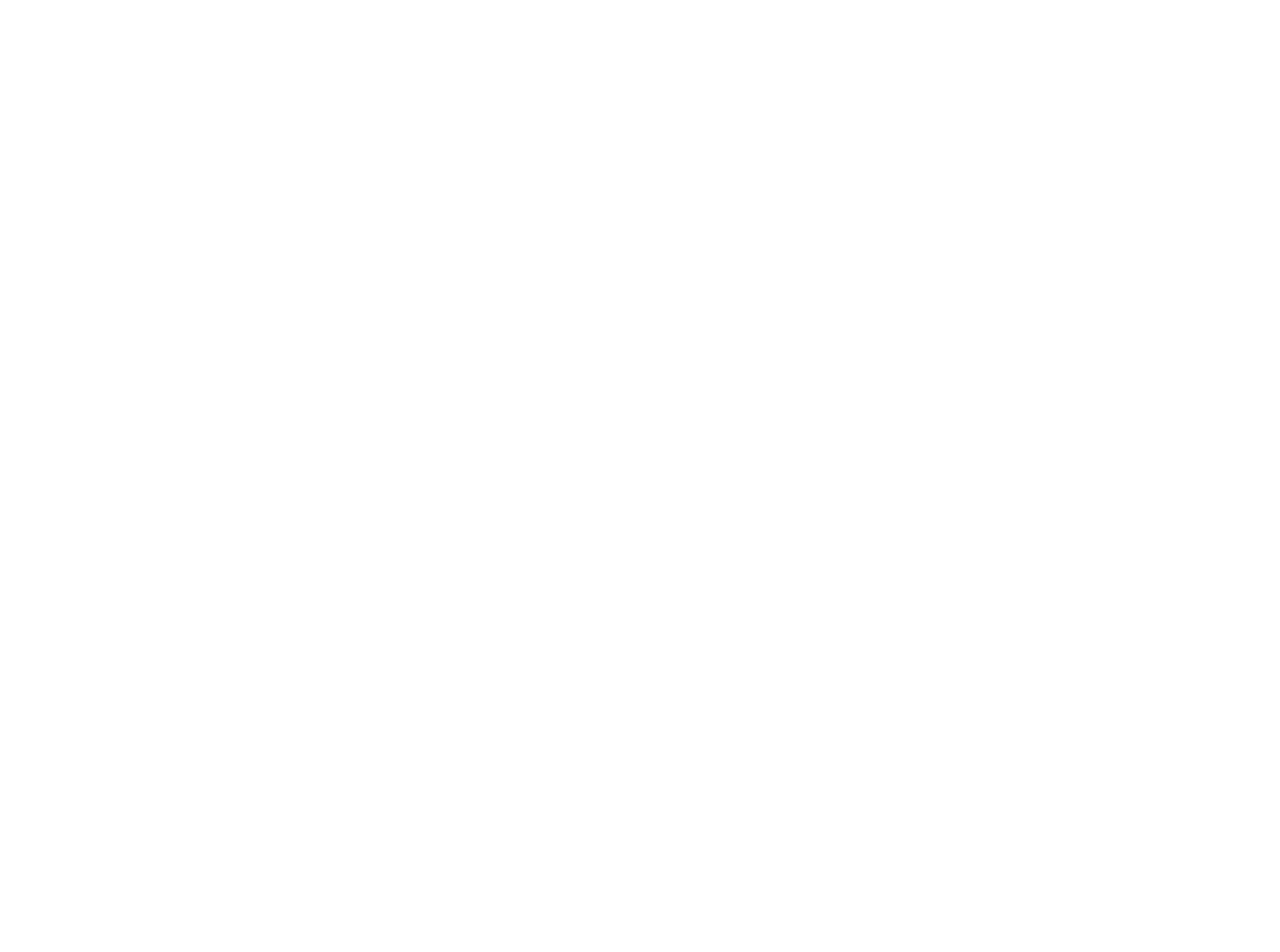
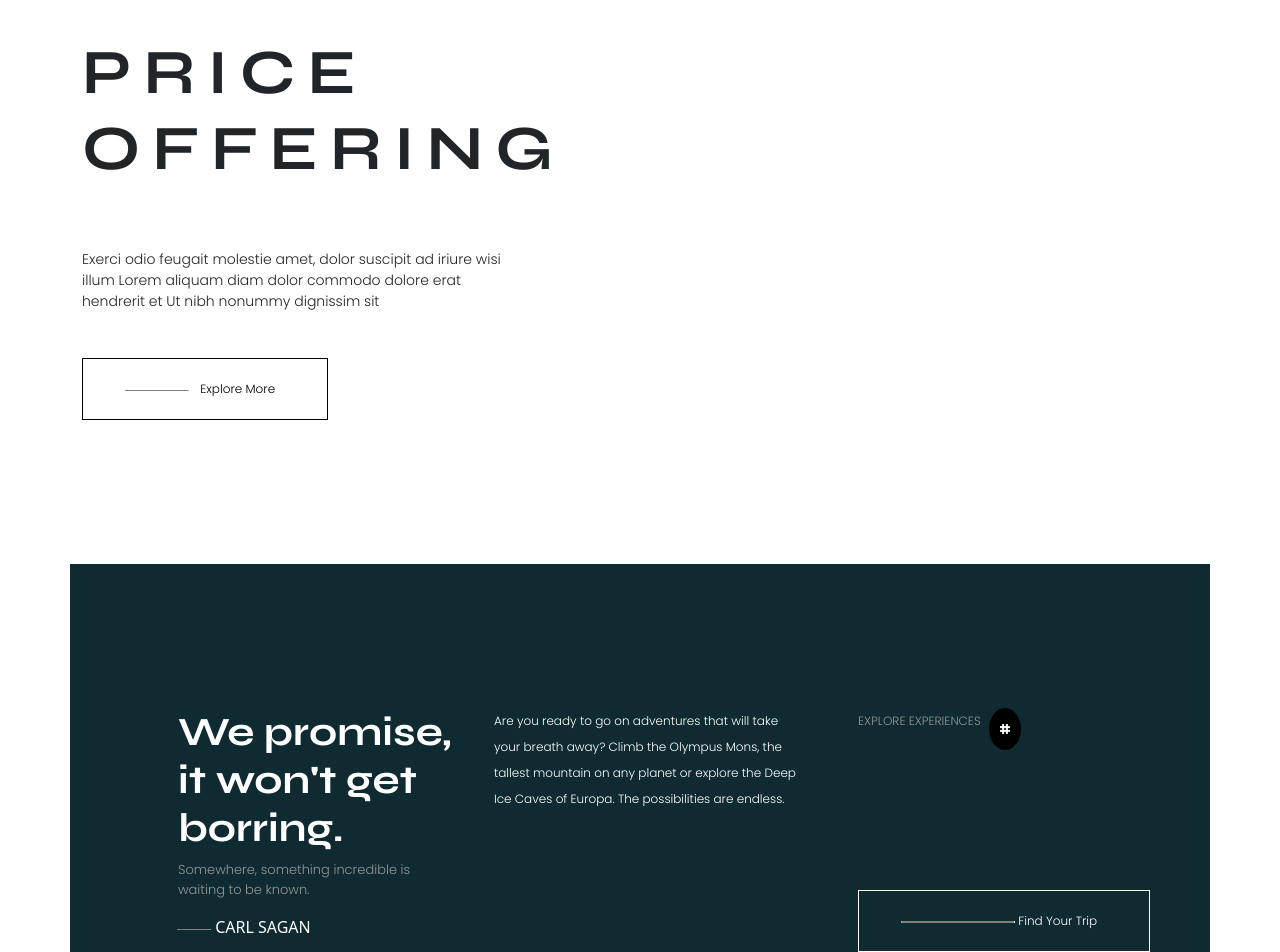
Before and after one commit to rofinurhakim/Star-FE-Test, a React (Create React App) app: page / in a window 1280 px wide. Shown: the part 740-1692 px from the top of the page. Before the commit the page ends 800 px from the top, so only its background shows below. Built offline with nearby package versions, Linux system fonts and the light colour scheme.

Commit message:
add home-page

```diff
--- a/src/App.js
+++ b/src/App.js
@@ -1,9 +1,9 @@
 import './App.css';
-import Nav from './Components/Navbar';
+import HomePage from './pages/Home';
 
 function App() {
   return (
-    <Nav></Nav>
+    <HomePage></HomePage>
   );
 }
 
--- a/src/Components/Navbar.jsx
+++ b/src/Components/Navbar.jsx
@@ -1,10 +1,10 @@
 import React from 'react'
 import {Navbar , Container} from 'react-bootstrap'
-
+import '../assets/style/style.scss'
 
 const Nav = () => {
     return (
-        <div className="Container">
+        <div>
              <Navbar className='bg' bg="white" variant="white">
     <Container>
     <Navbar.Brand className='mt-60'>StarTRAVELER</Navbar.Brand>
--- /dev/null
+++ b/src/assets/style/Home.scss
@@ -0,0 +1,102 @@
+@import url('https://fonts.googleapis.com/css2?family=Syne:wght@700&display=swap');
+@import url('https://fonts.googleapis.com/css2?family=Poppins:wght@100&display=swap');
+
+.homepage {
+    .section-one, .section-two {
+        .col-md-6.title-web h1 {
+            margin-top: 144px ;
+            font-family: 'Syne', sans-serif ;
+            letter-spacing: 12px;
+            font-size: 63px;
+            font-weight: 700;
+        }
+
+        .col-md-6.title-web p {
+            margin-top: 63px;
+            font-size: 14px;
+            font-family: 'Poppins', sans-serif;
+            font-weight: 300;
+            padding-right: 109px;
+        }
+
+        .col-md-6.title-web button {
+            background-color: white;
+            border: 1px solid black;
+            padding-bottom: 21px;
+            padding-top: 21px;
+            padding-right: 52px;
+            margin-top: 30px;
+            font-family: 'Poppins', sans-serif;
+            font-size: 12px;
+            padding-left: 42px;
+        }
+
+        .col-md-6.title-web img {
+            width: 64px;
+            margin-right: 8px;
+
+        }
+    }
+    .section-three {
+        background-color: #0F2A31;
+        color: white;
+        margin-top: 9rem;
+        padding-left: 3rem;
+
+    .d-flex.circle p {
+        color: #969696;
+        font-size: 11px;
+}
+
+    .col-md-4.content {
+        margin-top: 9rem;
+        h1 {
+            font-family: 'Syne', sans-serif ;
+            font-weight: 700;
+            padding-left: 48px;
+        }
+        p {
+            font-family: 'Poppins', sans-serif;
+            font-size: 12px;
+            padding-right: 37px;
+            line-height: 26px;
+        }
+        .circle-img {
+            background-color: black;
+            border-radius: 50%;
+            padding: 7px 11px;
+        }
+    }
+
+    .col-md-6 {
+        p {
+            margin-left: 48px;
+            padding-right: 13rem;
+            font-family: 'Poppins', sans-serif;
+            font-size: 13px;
+            color: #969696;
+        }
+
+        img {
+            margin-left: 47px;
+        }
+
+    }
+
+    .col-md-4.ms-auto {
+        button {
+            background-color: #0F2A31;
+            border: 1px solid white;
+            padding-bottom: 21px;
+            padding-top: 21px;
+            padding-right: 52px;
+            margin-top: 30px;
+            font-family: 'Poppins', sans-serif;
+            font-size: 12px;
+            padding-left: 42px;
+            color: white;
+        }
+    }
+
+}
+}
--- a/src/assets/style/style.scss
+++ b/src/assets/style/style.scss
@@ -1,4 +1,6 @@
 @import url('https://fonts.googleapis.com/css2?family=Poppins:wght@300&family=Syne:wght@400;800&display=swap');
+@import url('https://fonts.googleapis.com/css2?family=Poppins:wght@100&display=swap');
+
 .mt-60 {
     margin-top: 30px;
     font-family: 'Syne', sans-serif;
--- a/src/index.js
+++ b/src/index.js
@@ -2,7 +2,6 @@
 import ReactDOM from 'react-dom';
 import './index.css';
 import App from './App';
-import './assets/style/style.scss'
 import 'bootstrap/dist/css/bootstrap.min.css';
 import reportWebVitals from './reportWebVitals';
 
--- /dev/null
+++ b/src/pages/Home.jsx
@@ -0,0 +1,66 @@
+import React from 'react';
+import Nav from '../Components/Navbar';
+import '../assets/style/Home.scss'
+import line from '../assets/img/line.jpg'
+import dot from '../assets/img/dot-ic.jpg'
+
+const HomePage = () => {
+    return (
+        <>
+        <Nav></Nav>
+        <div className="container homepage">
+            <div className="row section-one">
+                <div className="col-md-6 title-web">
+                    <h1>WELCOMING YOU HERE</h1>
+                    <p>Exerci odio feugait molestie amet, dolor suscipit ad iriure wisi illum Lorem aliquam diam dolor commodo dolore erat hendrerit et Ut nibh nonummy dignissim sit</p>
+                    <button>
+                       <img src={line} alt="line"/> Explore More
+                    </button>
+                </div>
+            </div>
+            <div className="row section-two">
+                <div className="col-md-6 title-web">
+                    <h1>PRICE OFFERING</h1>
+                    <p>Exerci odio feugait molestie amet, dolor suscipit ad iriure wisi illum Lorem aliquam diam dolor commodo dolore erat hendrerit et Ut nibh nonummy dignissim sit</p>
+                    <button>
+                       <img src={line} alt= "line"/> Explore More
+                    </button>
+                </div>
+            </div>
+            <div className="row section-three">
+                <div className="col-md-4 content">
+                    <h1>We promise, it won't get borring.</h1>
+                </div>
+                <div className="col-md-4 content">
+                    <p>Are you ready to go on adventures that will take your breath away? Climb the Olympus Mons, the tallest mountain on any planet or explore the Deep Ice Caves of Europa. The possibilities are endless.</p>
+                </div>
+                <div className="col-md-4 content">
+                   <div className="d-flex circle">
+                     <p className='pe-2'>EXPLORE EXPERIENCES</p>
+                   <div className="circle-img">
+                    <img width='10' height='10' src={dot} alt="dot" />
+
+                   </div>
+                   </div>
+                </div>
+                <div className="col-md-6">
+                    <p>Somewhere, something incredible is waiting to be known.</p>
+                    <img width='34' src={line} alt=""/> CARL SAGAN
+                </div>
+                <div className="col-md-4 ms-auto">
+                    <button>
+                        <img src={line} alt= "line"/> Find Your Trip
+                    </button>
+                </div>
+            </div>
+            <div className="row section foor">
+
+                </div>
+        </div>
+        </>
+    )
+}
+
+
+
+export default HomePage
```
Also changed, not shown: src/Components/Slide.js (added, +17 -0 lines), src/assets/img/dot-ic.jpg (added), src/assets/img/line.jpg (added).
